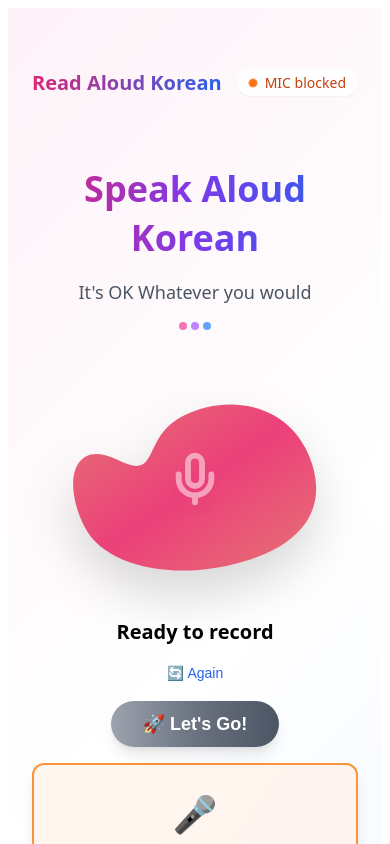
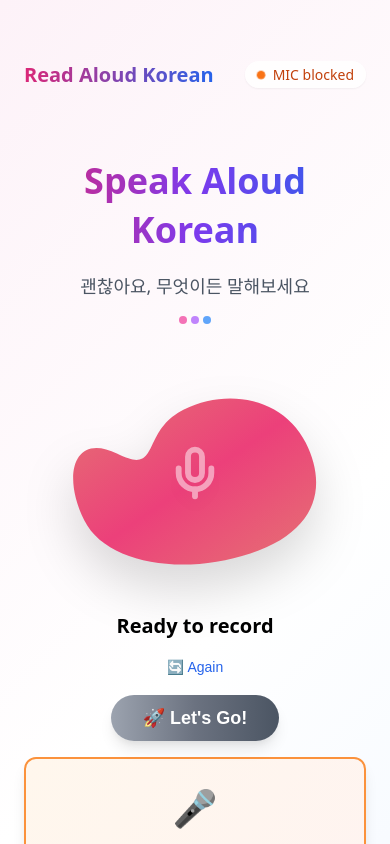
Before and after one commit to bunz5911/read-aloud-korean, a Next.js app: page / in a window 390 px wide. Shown: the top 844 px of the page. Built offline with nearby package versions, Linux system fonts and the light colour scheme.

Commit message:
Fix mobile CSS issues: restore globals.css and fix layout

```diff
--- /dev/null
+++ b/app/globals.css
@@ -0,0 +1,51 @@
+/* 기본 스타일 - 모바일 최적화 */
+html {
+  font-family: system-ui, sans-serif;
+  -webkit-text-size-adjust: 100%;
+  -ms-text-size-adjust: 100%;
+  text-size-adjust: 100%;
+}
+
+body {
+  margin: 0;
+  padding: 0;
+  font-family: system-ui, sans-serif;
+  -webkit-font-smoothing: antialiased;
+  -moz-osx-font-smoothing: grayscale;
+  -webkit-tap-highlight-color: transparent;
+  -webkit-touch-callout: none;
+  -webkit-user-select: none;
+  -moz-user-select: none;
+  -ms-user-select: none;
+  user-select: none;
+  overflow-x: hidden;
+  background: linear-gradient(135deg, #fdf2f8 0%, #ffffff 50%, #eff6ff 100%);
+  min-height: 100vh;
+}
+
+/* 모바일 최적화 */
+@media (max-width: 768px) {
+  body {
+    -webkit-text-size-adjust: none;
+    -ms-text-size-adjust: none;
+    text-size-adjust: none;
+  }
+}
+
+/* 스크롤바 스타일링 */
+::-webkit-scrollbar {
+  width: 8px;
+}
+
+::-webkit-scrollbar-track {
+  background: #f1f1f1;
+}
+
+::-webkit-scrollbar-thumb {
+  background: #c1c1c1;
+  border-radius: 4px;
+}
+
+::-webkit-scrollbar-thumb:hover {
+  background: #a8a8a8;
+}
--- a/app/layout.tsx
+++ b/app/layout.tsx
@@ -1,5 +1,6 @@
 import type { Metadata } from "next";
 import { Inter } from "next/font/google";
+import './globals.css';
 
 const inter = Inter({
   variable: "--font-inter",
--- a/app/page.tsx
+++ b/app/page.tsx
@@ -469,8 +469,6 @@ const handleSpeak = async () => {
   return (
     <div style={{
       minHeight: '100vh',
-      background: 'linear-gradient(135deg, #fdf2f8 0%, #ffffff 50%, #eff6ff 100%)',
-      fontFamily: 'system-ui, sans-serif',
       margin: 0,
       padding: 0,
       overflowX: 'hidden'
@@ -571,12 +569,12 @@ const handleSpeak = async () => {
           }}>
             Speak Aloud Korean
           </h2>
-          <p style={{
-            color: '#4b5563',
-            fontSize: '1.125rem'
-          }}>
-            It&apos;s OK Whatever you would
-          </p>
+               <p style={{
+                 color: '#4b5563',
+                 fontSize: '1.125rem'
+               }}>
+                 괜찮아요, 무엇이든 말해보세요
+               </p>
           <div style={{
             marginTop: '1rem',
             display: 'flex',
```
